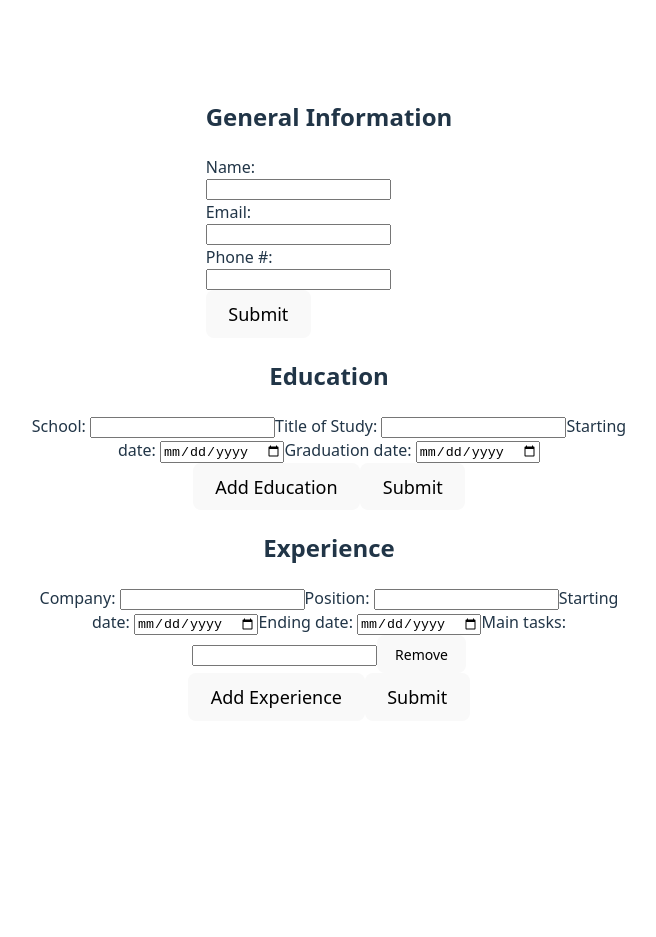
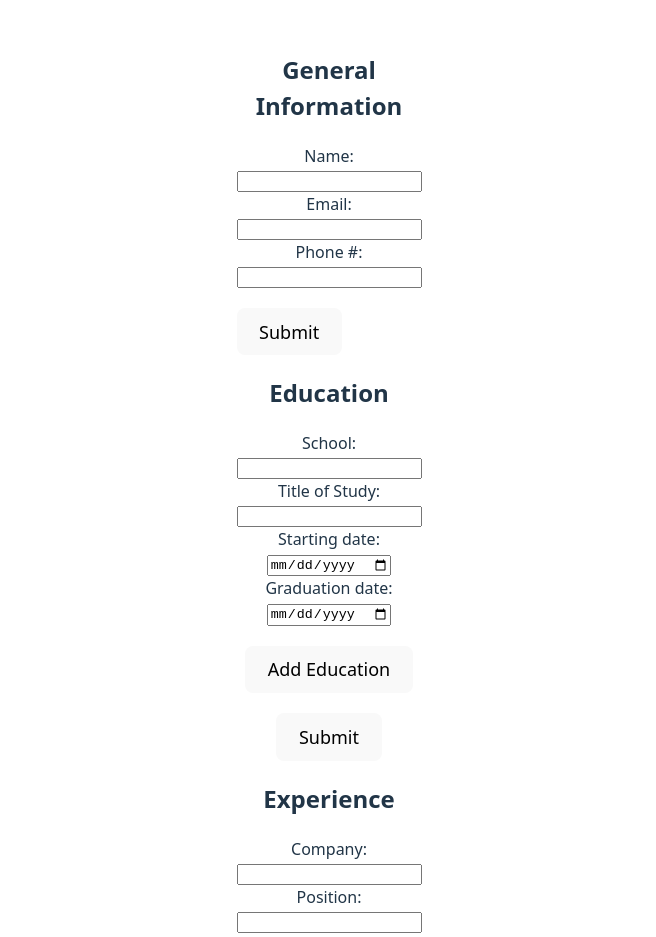
Before and after one commit to carlDguez19/odinCvapp, a React (Vite) app: page / in a window 1280 px wide. Shown: the top 937 px of the page, without its empty margins (311-967 px from the left). Before the commit the page ends 800 px from the top, so only its background shows below. Built offline with nearby package versions, Linux system fonts and the light colour scheme.

Commit message:
putting the label and inputs side by side in order to create cards for education and experience. so far not working

```diff
--- a/src/components/Button.jsx
+++ b/src/components/Button.jsx
@@ -1,6 +1,6 @@
-export function Button({type, text, onClick, fontSize = '16px'}){
+export function Button({type, text, onClick, fontSize = '16px', className}) {
     const buttonStyle = {
         fontSize: fontSize,
     };
-    return <button type={type} style={buttonStyle} onClick={onClick}>{text}</button>;
+    return <button className={className} type={type} style={buttonStyle} onClick={onClick}>{text}</button>;
 }
--- a/src/components/Education.jsx
+++ b/src/components/Education.jsx
@@ -35,15 +35,23 @@ export function Education({onSubmit}){//parameters will also include onEdit, onD
         <form className = "education-info">
             <h2>Education</h2>
             {eduEntries.map((entry, index) => (
-                <div key={index} className="education-entry">
+                <div key={index} className="education-block">
+                    <div className="labelInputDiv">
                         <label htmlFor="school">School: </label>
                         <input type="text" id="school" value={entry.school} onChange={(e) => handleChange(index, e)} />
+                    </div>
+                    <div className="labelInputDiv">
                         <label htmlFor="title">Title of Study: </label>
                         <input type="text" id="title" value={entry.title} onChange={(e) => handleChange(index, e)} />
+                    </div>
+                    <div className="labelInputDiv">
                         <label htmlFor="dateStart">Starting date: </label>
                         <input type="date" id="dateStart" value={entry.dateStart} onChange={(e) => handleChange(index, e)}/>
+                    </div>
+                    <div className="labelInputDiv">
                         <label htmlFor="dateEnd">Graduation date: </label>
-                    {<input type="date" id="dateEnd" value={entry.dateEnd} onChange={(e) => handleChange(index, e)}/> /*handleChange(index) */}
+                        <input type="date" id="dateEnd" value={entry.dateEnd} onChange={(e) => handleChange(index, e)}/>
+                    </div>
                     {eduEntries.length > 1 &&
                         <Button type="button" text="Remove" onClick={() => remEntry(index)} fontSize="14px"/>
                     }
--- a/src/components/Experience.jsx
+++ b/src/components/Experience.jsx
@@ -36,16 +36,26 @@ export function Experience({onSubmit}){//parameters will also include onEdit, on
             <h2>Experience</h2>
             {expEntries.map((entry, index) => (
                 <div key={index} className="experience-block">
+                    <div className="labelInputDiv">
                         <label htmlFor="company">Company: </label>
                         <input type="text" id="company" value= {entry.company} onChange={(e) => handleChange(index, e)}/>
+                    </div>
+                    <div className="labelInputDiv">
                         <label htmlFor="position">Position: </label>
                         <input type="text" id="position" value={entry.position} onChange={(e) => handleChange(index, e)}/>
+                    </div>
+                    <div className="labelInputDiv">
                         <label htmlFor="dateStart">Starting date: </label>
                         <input type="date" id="dateStart" value={entry.dateStart} onChange={(e) => handleChange(index, e)}/>
+                    </div>
+                    <div className="labelInputDiv">
                         <label htmlFor="dateEnd">Ending date: </label>
                         <input type="date" id="dateEnd" value={entry.dateEnd} onChange={(e) => handleChange(index, e)}/>
+                    </div>
+                    <div className="labelInputDiv">
                         <label htmlFor="tasks">Main tasks: </label>
                         <input type="text" id="tasks" value={entry.tasks} onChange={(e) => handleChange(index, e)}/>
+                    </div>
                     <Button type="button" text="Remove" onClick={() => remEntry(index)} fontSize="14px"/>
                 </div>
             ))}
--- a/src/components/GeneralInfo.jsx
+++ b/src/components/GeneralInfo.jsx
@@ -21,12 +21,18 @@ export function GeneralInfo({onSubmit}){
     return (
         <form className="general-info">
             <h2>General Information</h2>
+            <div className="labelInputDiv">
                 <label htmlFor="name">Name: </label>
                 <input type="text" id="name" value={genInfo.name} onChange={handleChange}/>
+            </div>
+            <div className="labelInputDiv">
                 <label htmlFor="email">Email: </label>
                 <input type="email" id="email" value={genInfo.email} onChange={handleChange}/>
+            </div>
+            <div className="labelInputDiv">
                 <label htmlFor="phone">Phone #: </label>
                 <input type="tel" id="phone" value={genInfo.phone} onChange={handleChange}/>
+            </div>
             <Button className="genInfoSub" type="submit" text="Submit" onClick={generalSubmit} fontSize="18px"/>
         </form>
     )
--- a/src/styles/index.css
+++ b/src/styles/index.css
@@ -21,21 +21,26 @@
   max-width: 50%;;
 }
 
-.AppCvFilled{
+.AppCvFilled, .inputLabelDiv{
   display: flex;
   justify-content: center;
   align-items: center;
 }
 
-.general-info{
+.general-info, .education-block, .experience-block{
   display: flex;
   flex-direction: column;
   justify-content: center;
   align-items: start;
 }
 
-.genInfoSub{
+.genInfoSub, .eduInfoSub, .eduInfoAdd, .expInfoSub, .expInfoAdd{
   margin-top: 20px;
+}
+label{
+  margin-top: 10px;
+  text-align: left;
+  align-self: start;
 }
 
 body {
```
Lines whose indentation alone changed are shown as unchanged.
